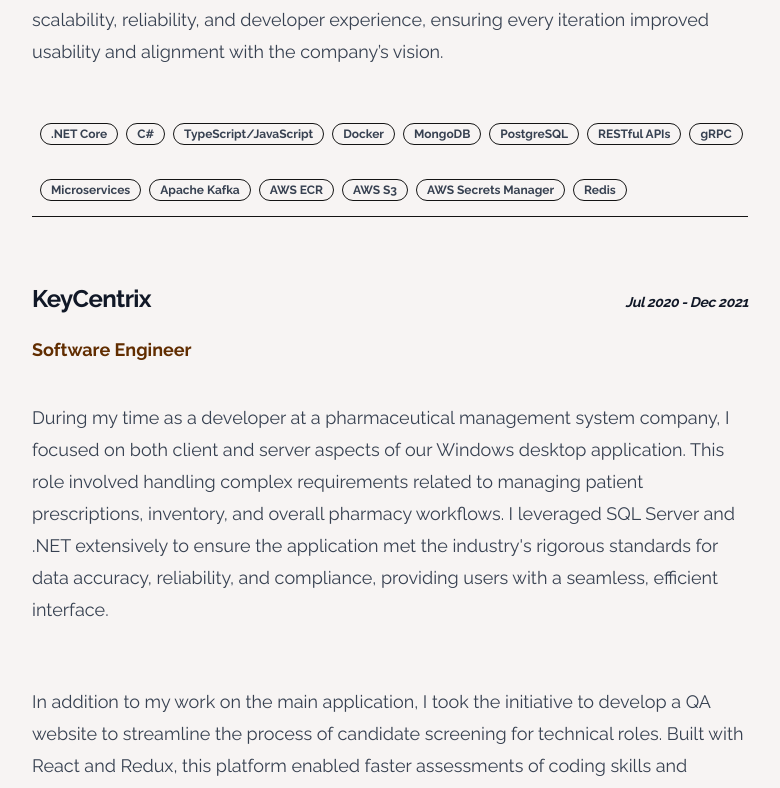
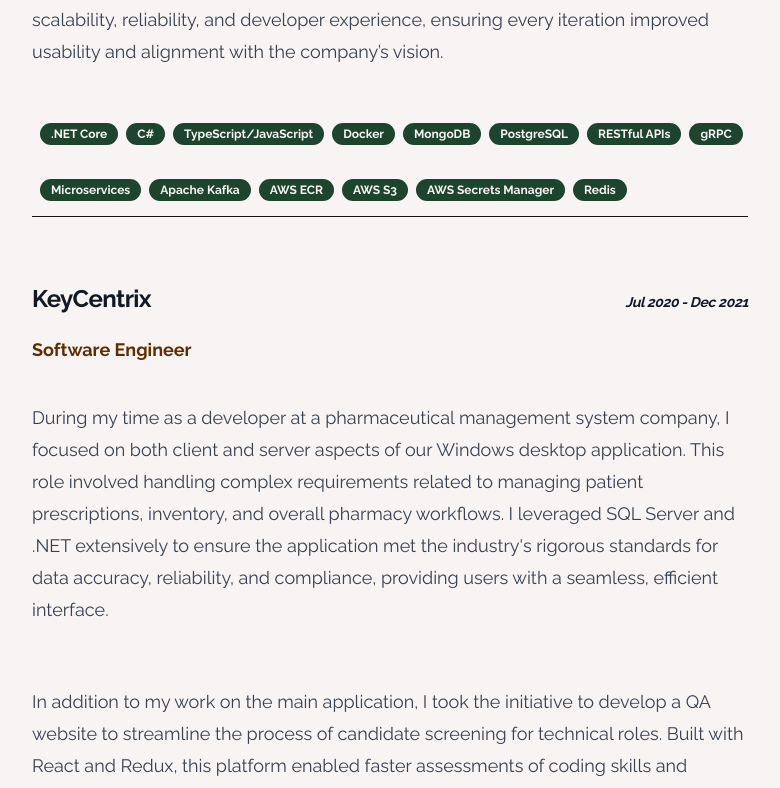
Before and after one commit to corbinmurray/corbinmurray-dev, a Next.js app: page / in a window 1280 px wide. Shown: the part 2484-3272 px from the top of the page, without its empty margins (96-876 px from the left). Built offline with nearby package versions, Linux system fonts and the light colour scheme.

Commit message:
Add accent variant

```diff
--- a/components/ui/badge.tsx
+++ b/components/ui/badge.tsx
@@ -1,19 +1,17 @@
-import * as React from "react"
-import { cva, type VariantProps } from "class-variance-authority"
+import { cva, type VariantProps } from "class-variance-authority";
+import * as React from "react";
 
-import { cn } from "@/lib/utils"
+import { cn } from "@/lib/utils";
 
 const badgeVariants = cva(
 	"inline-flex items-center rounded-full border px-2.5 py-0.5 text-xs font-semibold transition-colors focus:outline-none focus:ring-2 focus:ring-ring focus:ring-offset-2",
 	{
 		variants: {
 			variant: {
-        default:
-          "border-transparent bg-primary text-primary-foreground hover:bg-primary/80",
-        secondary:
-          "border-transparent bg-secondary text-secondary-foreground hover:bg-secondary/80",
-        destructive:
-          "border-transparent bg-destructive text-destructive-foreground hover:bg-destructive/80",
+				default: "border-transparent bg-primary text-primary-foreground hover:bg-primary/80",
+				secondary: "border-transparent bg-secondary text-secondary-foreground hover:bg-secondary/80",
+				accent: "border-transparent bg-accent text-accent-foreground hover:bg-accent/80",
+				destructive: "border-transparent bg-destructive text-destructive-foreground hover:bg-destructive/80",
 				outline: "text-foreground",
 			},
 		},
@@ -21,16 +19,12 @@ const badgeVariants = cva(
 			variant: "default",
 		},
 	}
-)
+);
 
-export interface BadgeProps
-  extends React.HTMLAttributes<HTMLDivElement>,
-    VariantProps<typeof badgeVariants> {}
+export interface BadgeProps extends React.HTMLAttributes<HTMLDivElement>, VariantProps<typeof badgeVariants> {}
 
 function Badge({ className, variant, ...props }: BadgeProps) {
-  return (
-    <div className={cn(badgeVariants({ variant }), className)} {...props} />
-  )
+	return <div className={cn(badgeVariants({ variant }), className)} {...props} />;
 }
 
-export { Badge, badgeVariants }
+export { Badge, badgeVariants };
```
Lines whose indentation alone changed are shown as unchanged.
